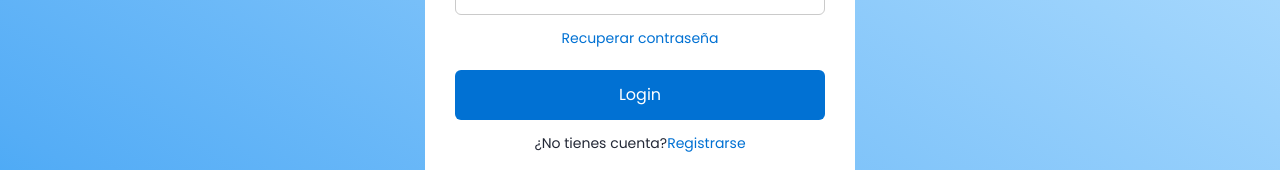
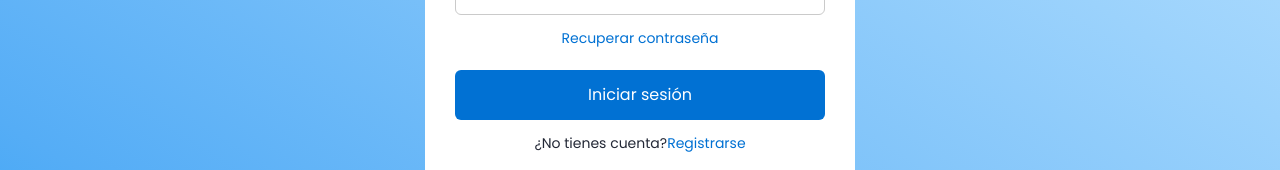
Before and after one commit to Jancko1/Plataforma-03, a React (Vite) app in the folder client/: page / in a window 1280 px wide. Shown: the part 280-450 px from the top of the page. Built offline with nearby package versions, Linux system fonts and the light colour scheme.

Commit message:
add: login

```diff
--- a/client/src/pages/login.jsx
+++ b/client/src/pages/login.jsx
@@ -41,7 +41,7 @@ function Login() {
               </a>
             </div>
             <div className="field button-field">
-              <button>Login</button>
+              <button>Iniciar sesión</button>
             </div>
 
           </form>
```
